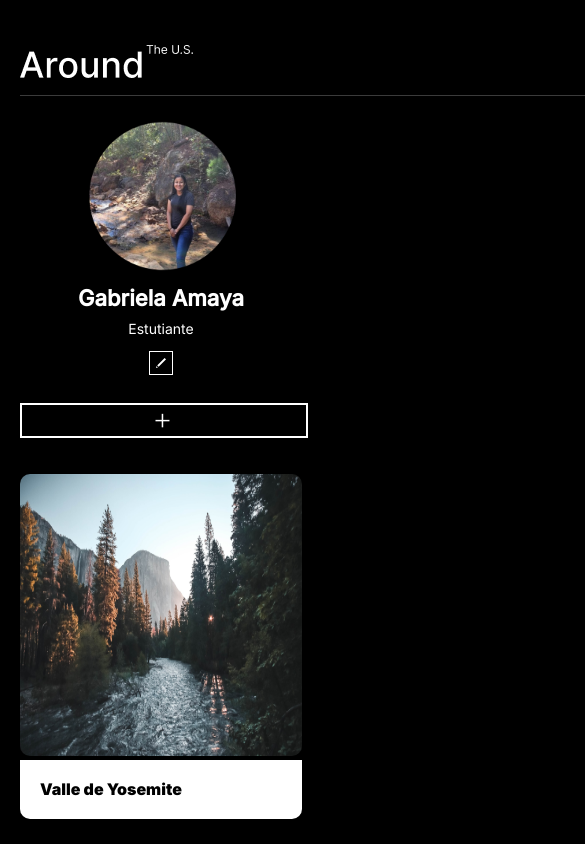
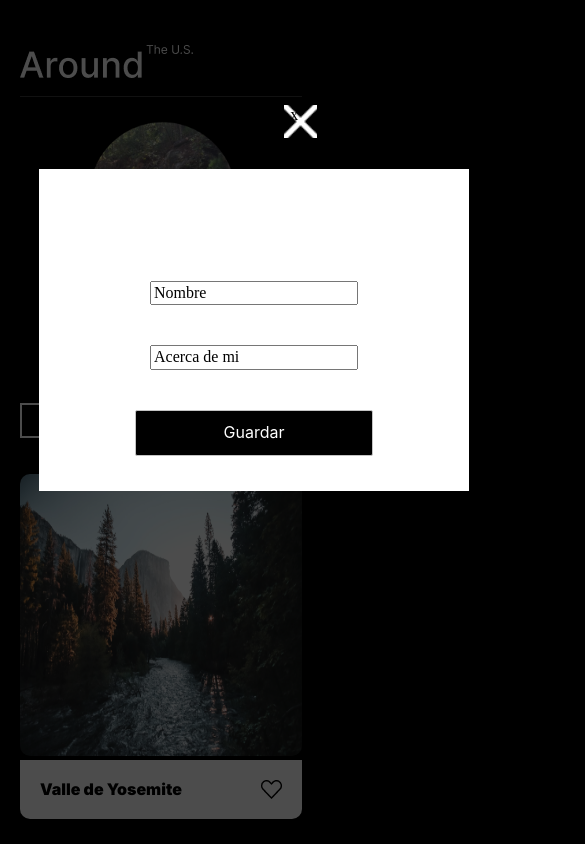
Before and after one commit to Gabriela-Amaya/web_project_around, a plain HTML site: page index.html in a window 390 px wide. Both pictures are taken after a click on the button 161 px from the left and 362 px from the top of the page. Shown: the top 844 px of the page, 585 px wide, since content can reach past the window. Drawn offline with Linux system fonts and the light colour scheme.

Commit message:
alrededor 3

```diff
--- a/blocks/content.css
+++ b/blocks/content.css
@@ -2,7 +2,7 @@
   max-width: 880px;
   max-height: 743px;
   padding-top: 0px;
-  padding-left: 200px;
+  padding-left: 325px;
 }
 
 @media screen and (min-width: 320px) and (max-width: 544px) {
--- a/blocks/footer.css
+++ b/blocks/footer.css
@@ -1,19 +1,20 @@
 .footer {
   background-color: black;
   width: 880px;
-  margin: 60px auto;
+  margin-top: 60px;
+  padding-left: 200px;
 }
 
 .footer__copyright {
   display: flex;
-  justify-content: flex-start;
+  justify-content: start;
   font-family: "Inter", sans-serif;
   font-style: normal;
   font-weight: 400;
   font-size: 18px;
   line-height: 22px;
   color: #545454;
-  margin: auto;
+
   padding-top: 67px;
   margin-top: 250px;
 }
@@ -23,6 +24,7 @@
     max-width: 290px;
     padding: 0;
     margin-top: 500px;
+    margin-left: 20px;
   }
 
   .footer__copyright {
--- a/blocks/gallery.css
+++ b/blocks/gallery.css
@@ -66,7 +66,7 @@
 
 .gallery__photo-like {
   background: none;
-  background-image: url(/images/like.svg);
+  background-image: url(/images/corazon.jpg);
   background-repeat: no-repeat;
   background-color: #fff;
   background-position: center;
@@ -78,12 +78,12 @@
 }
 
 .gallery__photo-liked {
-  background-image: url(/images/liked.svg);
+  background-image: url(/images/corazon.jpg);
 }
 
 .gallery__photo-like:hover {
   color: #000;
-  background-image: url(/images/liked.svg);
+  background-image: url(/images/corazon.jpg);
 }
 
 @media screen and (max-width: 584px) and (max-width: 1280px) {
--- a/blocks/header.css
+++ b/blocks/header.css
@@ -1,6 +1,6 @@
 .header {
   padding-top: 45px;
-  margin-left: 200px;
+  margin-left: 325px;
   max-width: 880px;
 }
 
@@ -15,7 +15,7 @@
     margin-left: 20px;
   }
 
-  .header__line {
+  .header__linee {
     max-width: 282px;
     width: 100%;
   }
--- a/blocks/page.css
+++ b/blocks/page.css
@@ -6,6 +6,7 @@ body {
   background-color: black;
   color: #fff;
   margin: auto;
+  padding: auto;
 }
 
 @media screen and (min-width: 320px) and (max-width: 768px) {
--- a/blocks/popup.css
+++ b/blocks/popup.css
@@ -1,13 +1,16 @@
 .popup {
   position: fixed;
-  background: rgba(0, 0, 0, 0.5);
   width: 100%;
-  height: 100%;
+  height: 100vh;
+  top: 0;
+  left: 0;
+  display: flex;
+  justify-content: center;
   align-items: center;
-  max-width: 880px;
-  margin: auto;
-  top: 0;
+  visibility: hidden;
+  opacity: 0;
   z-index: 1;
+  border-radius: 5px 5px 5px 5px;
 }
 
 .place-popup {
@@ -22,18 +25,41 @@
   z-index: 1;
 }
 
+.popup_open {
+  visibility: visible;
+  opacity: 1;
+}
+.popup__overlay {
+  position: absolute;
+  width: 100%;
+  height: 100vh;
+  opacity: 0.7;
+  background-color: black;
+}
 .popup__container {
   background-color: #ffff;
-  width: 430px;
+  width: 500px;
   height: 330px;
-  border-radius: 10px;
+  border-radius: 20px;
   position: absolute;
   top: 20%;
-  right: 25%;
+  right: 40%;
   display: flex;
-  flex-direction: row-reverse;
+  flex-direction: row;
+  max-width: 300px;
+  z-index: 1;
 }
 
+.popup__body {
+  background-color: white;
+}
+
+.popup__form {
+  display: flex;
+  gap: 40px;
+  flex-direction: row-reverse;
+  align-content: space-around;
+}
 .place-popup__container {
   background-color: #ffff;
   width: 430px;
@@ -55,11 +81,11 @@
   background-position: center;
   border: 1px solid #000000;
   display: flex;
-  width: 40px;
-  height: 40px;
-  margin-bottom: 350px;
+  width: 35px;
+  height: 35px;
+  margin-bottom: 400px;
   top: -40px;
-  right: -40px;
+  right: -170px;
   cursor: pointer;
 }
 
@@ -113,14 +139,6 @@
   flex-wrap: wrap;
   flex-direction: row-reverse;
   justify-content: space-around;
-}
-
-.popup_open {
-  display: none;
-}
-
-.popup_open-card {
-  display: none;
 }
 
 .popup-img_opened {
--- a/blocks/profile.css
+++ b/blocks/profile.css
@@ -20,6 +20,7 @@
   font-size: 45px;
   text-overflow: ellipsis;
   white-space: nowrap;
+  flex-direction: row;
 }
 
 .profile__job {
@@ -28,6 +29,7 @@
   text-overflow: ellipsis;
   white-space: nowrap;
   overflow: hidden;
+  flex-direction: row;
 }
 
 .profile__button-edit {
--- a/index.html
+++ b/index.html
@@ -22,7 +22,7 @@
         <img
           src="./images/Line.png"
           alt="Linea divisoria"
-          class="header__Line"
+          class="header__linee"
         />
       </header>
       <main class="content">
@@ -36,18 +36,21 @@
           </section>
           <section class="profile__info">
             <h1 class="profile__name">Gabriela Amaya</h1>
-            <p class="profile__job">Estutiante</p>
+            <p class="profile__job">Estudiante</p>
           </section>
           <button class="profile__button-edit"></button>
           <button class="profile__button-plus">+</button>
-          <div class="popup popup_open">
+          <div class="popup popup__profile">
+            <div class="popup__overlay"></div>
+
             <div class="popup__container">
-              <button class="popup__close"></button>
+              <button class="popup__close">x</button>
+              <div class="popup__body">
                 <form class="popup__form">
                   <label class="popup__title">Editar perfil</label>
                   <input
                     type="text"
-                  class="popup__name"
+                    class="form__input form__input_name"
                     id="inputname"
                     name="inputname"
                     placeholder="Nombre"
@@ -57,7 +60,7 @@
                   />
                   <input
                     type="text"
-                  class="popup__job"
+                    class="form__input form__input_job"
                     name="inputjob"
                     id="inputjob"
                     placeholder="Acerca de mi"
@@ -65,14 +68,11 @@
                     minlength="2"
                     required
                   />
-                <button
-                  class="popup__save popup__save_disabled"
-                  type="submit"
-                  disabled
-                >
+                  <button class="popup__save" type="submit" id="Guardar">
                     Guardar
                   </button>
                 </form>
+              </div>
             </div>
           </div>
           <div class="popup place-popup popup_open-card">
@@ -98,12 +98,7 @@
                   placeholder="Enlace de la imagen"
                   required
                 />
-                <button
-                  class="popup__create popup__create_disabled"
-                  type="submit"
-                >
-                  Crear
-                </button>
+                <button class="popup__create" type="submit">Crear</button>
               </form>
             </div>
           </div>
@@ -183,6 +178,7 @@
     <div class="popup-img">
       <div class="popup-img__content">
         <button class="popup-img__close"></button>
+        <img src="./images/Close Icon.png" alt="Cerrar" id="popup-img" />
       </div>
     </div>
 
--- a/scripts/index.js
+++ b/scripts/index.js
@@ -0,0 +1,23 @@
+const textName = document.querySelector(".profile__name");
+const textJob = document.querySelector(".profile__job");
+const inputName = document.querySelector(".form__input_name");
+const inputJob = document.querySelector(".form__input_job");
+const form = document.querySelector(".popup__form");
+const editButton = document.querySelector(".profile__button-edit");
+const popupProfile = document.querySelector(".popup__profile");
+const popupClose = document.querySelector(".popup__close");
+
+form.addEventListener("submit", function (event) {
+  event.preventDefault();
+  textName.textContent = inputName.value;
+  textJob.textContent = inputJob.value;
+  popupProfile.classList.remove("popup_open");
+});
+
+editButton.addEventListener("click", function () {
+  popupProfile.classList.add("popup_open");
+});
+
+popupClose.addEventListener("click", function () {
+  popupProfile.classList.remove("popup_open");
+});
```
Also changed, not shown: images/corazon.jpg (added), receta.txt (added), 1 other file. Lines whose indentation alone changed are shown as unchanged.
